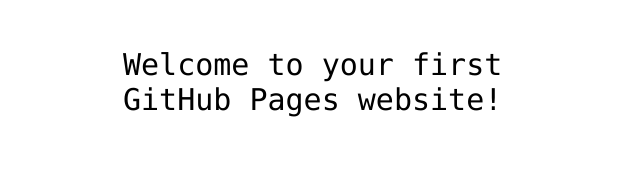
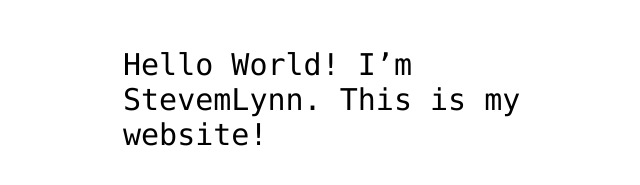
Before and after one commit to Stevemlynn/StevemLynn.github.io, a plain HTML site: page index.html in a window 1280 px wide. Shown: the part 341-526 px from the top of the page, without its empty margins (317-957 px from the left). Drawn offline with Linux system fonts and the light colour scheme.

Commit message:
Update index.html
Changed my introduction

```diff
--- a/index.html
+++ b/index.html
@@ -12,7 +12,6 @@
 <img src="https://octodex.github.com/images/daftpunktocat-thomas.gif" id="octocat" alt="octocat-gif" />
 
 <!-- Change this code here by copy and pasting your template on line 15 -->
-<p>Welcome to your first GitHub Pages website!</p>
-
+<p>Hello World! I’m StevemLynn. This is my website!</p>
 </body>
 </html>
```
